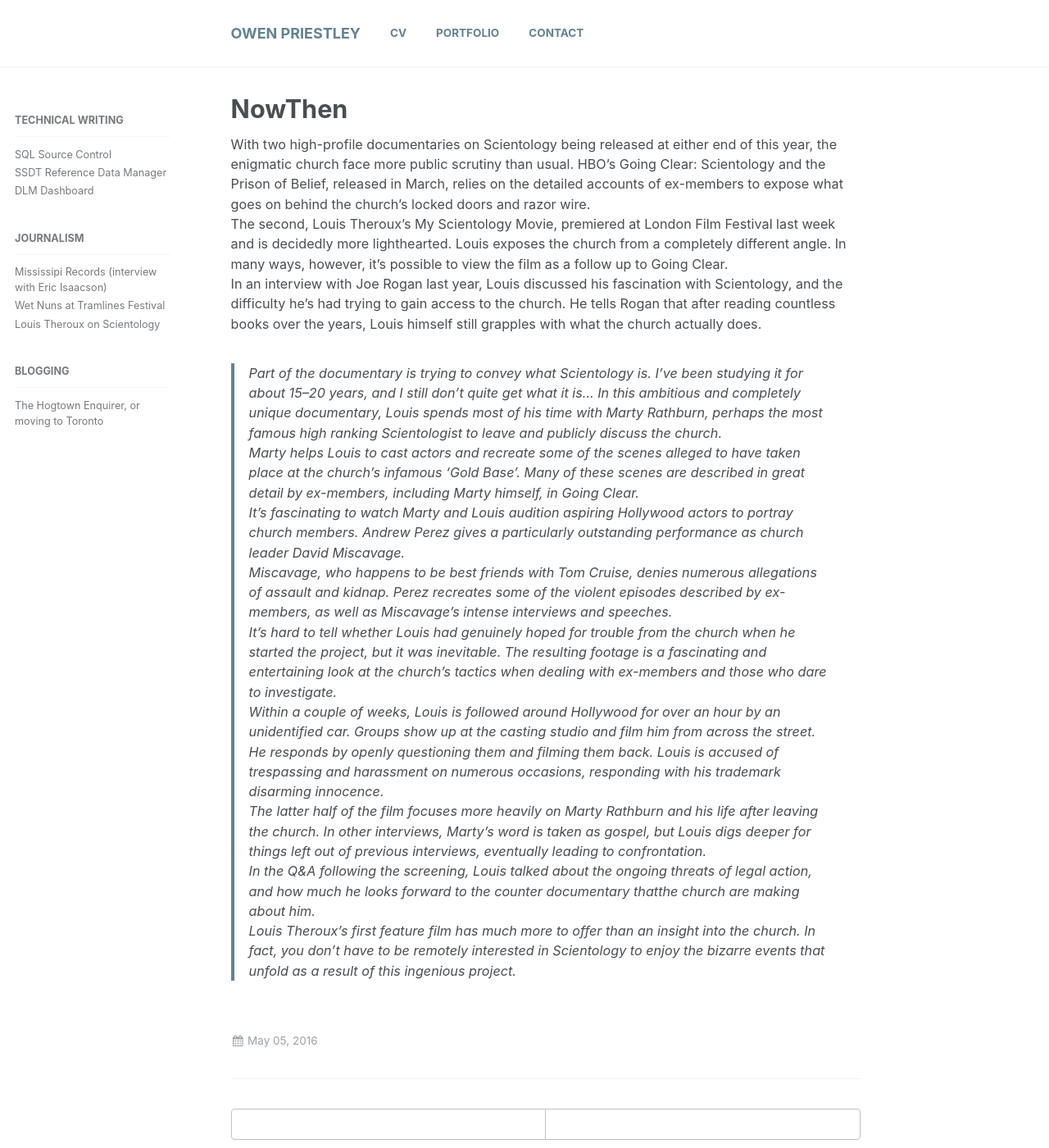
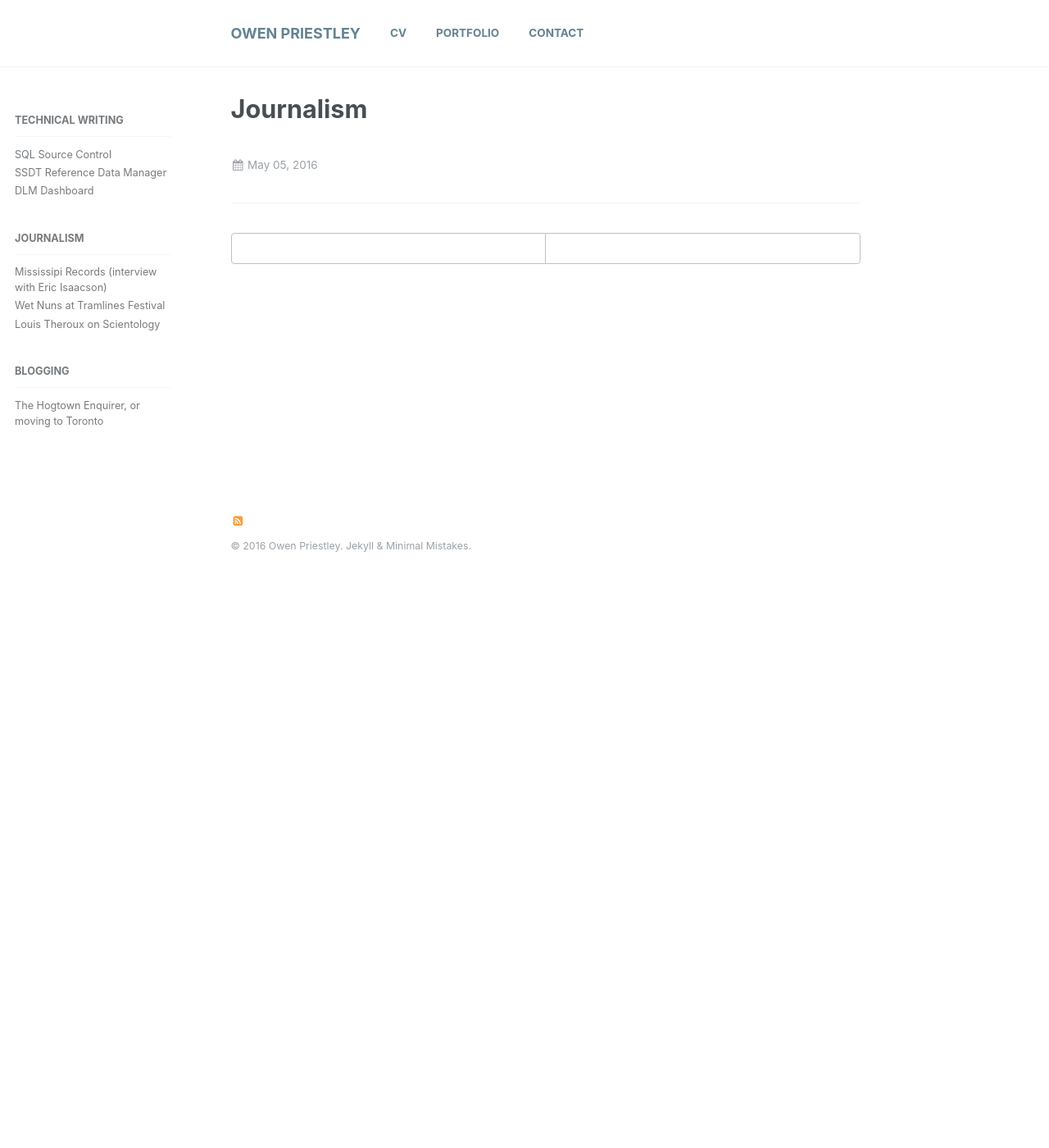
Before and after one commit to owenpriestley/owenpriestley.github.io, a Jekyll site: the page built from _portfolio/journalism/index.md, in a window 1280 px wide and 1400 px high. Shown: the whole window at 82% size. Built offline with Jekyll 4.4.1, drawn with Linux system fonts in a browser that asks for light colours.

Commit message:
Give up on Louis quote

```diff
--- a/_portfolio/journalism/index.md
+++ b/_portfolio/journalism/index.md
@@ -1,5 +1,5 @@
 ---
-title: "NowThen"
+title: "Journalism"
 layout: single
 excerpt: "Owen Priestley"
 sitemap: true
@@ -7,16 +7,3 @@
 sidebar:
   nav: "portfolio"
 ---
-With two high-profile documentaries on Scientology being released at either end of this year, the enigmatic church face more public scrutiny than usual. HBO’s Going Clear: Scientology and the Prison of Belief, released in March, relies on the detailed accounts of ex-members to expose what goes on behind the church’s locked doors and razor wire.
-The second, Louis Theroux’s My Scientology Movie, premiered at London Film Festival last week and is decidedly more lighthearted. Louis exposes the church from a completely different angle. In many ways, however, it’s possible to view the film as a follow up to Going Clear.
-In an interview with Joe Rogan last year, Louis discussed his fascination with Scientology, and the difficulty he’s had trying to gain access to the church. He tells Rogan that after reading countless books over the years, Louis himself still grapples with what the church actually does.
->Part of the documentary is trying to convey what Scientology is. I’ve been studying it for about 15–20 years, and I still don’t quite get what it is…
-In this ambitious and completely unique documentary, Louis spends most of his time with Marty Rathburn, perhaps the most famous high ranking Scientologist to leave and publicly discuss the church.
-Marty helps Louis to cast actors and recreate some of the scenes alleged to have taken place at the church’s infamous ‘Gold Base’. Many of these scenes are described in great detail by ex-members, including Marty himself, in Going Clear.
-It’s fascinating to watch Marty and Louis audition aspiring Hollywood actors to portray church members. Andrew Perez gives a particularly outstanding performance as church leader David Miscavage.
-Miscavage, who happens to be best friends with Tom Cruise, denies numerous allegations of assault and kidnap. Perez recreates some of the violent episodes described by ex-members, as well as Miscavage’s intense interviews and speeches.
-It’s hard to tell whether Louis had genuinely hoped for trouble from the church when he started the project, but it was inevitable. The resulting footage is a fascinating and entertaining look at the church’s tactics when dealing with ex-members and those who dare to investigate.
-Within a couple of weeks, Louis is followed around Hollywood for over an hour by an unidentified car. Groups show up at the casting studio and film him from across the street. He responds by openly questioning them and filming them back. Louis is accused of trespassing and harassment on numerous occasions, responding with his trademark disarming innocence.
-The latter half of the film focuses more heavily on Marty Rathburn and his life after leaving the church. In other interviews, Marty’s word is taken as gospel, but Louis digs deeper for things left out of previous interviews, eventually leading to confrontation.
-In the Q&A following the screening, Louis talked about the ongoing threats of legal action, and how much he looks forward to the counter documentary thatthe church are making about him.
-Louis Theroux’s first feature film has much more to offer than an insight into the church. In fact, you don’t have to be remotely interested in Scientology to enjoy the bizarre events that unfold as a result of this ingenious project.
--- a/assets/_scss/_page.scss
+++ b/assets/_scss/_page.scss
@@ -49,7 +49,7 @@
 }
 
 .page__content {
-  p, li, dl {
+  p, li, dl, it {
     font-size: 0.9em;
   }
 
```
Also changed, not shown: _portfolio/journalism/scientology.md (+0 -2 lines), assets/css/main.css.
